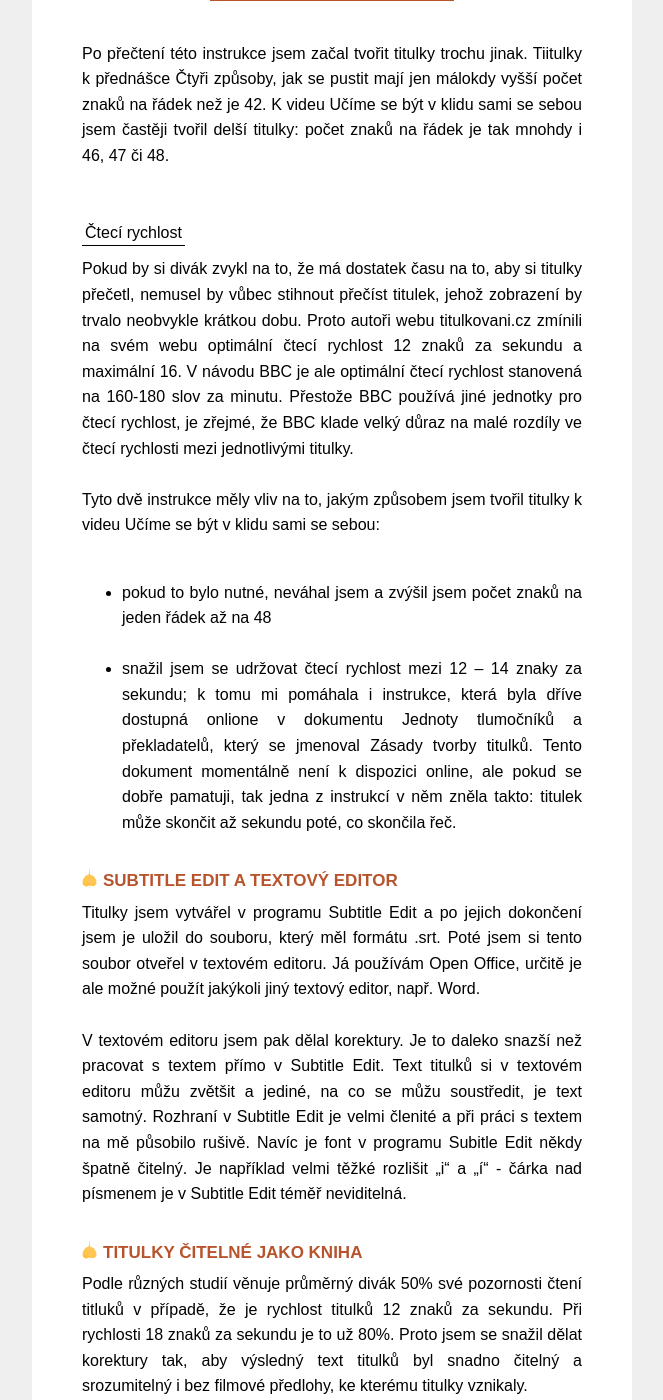
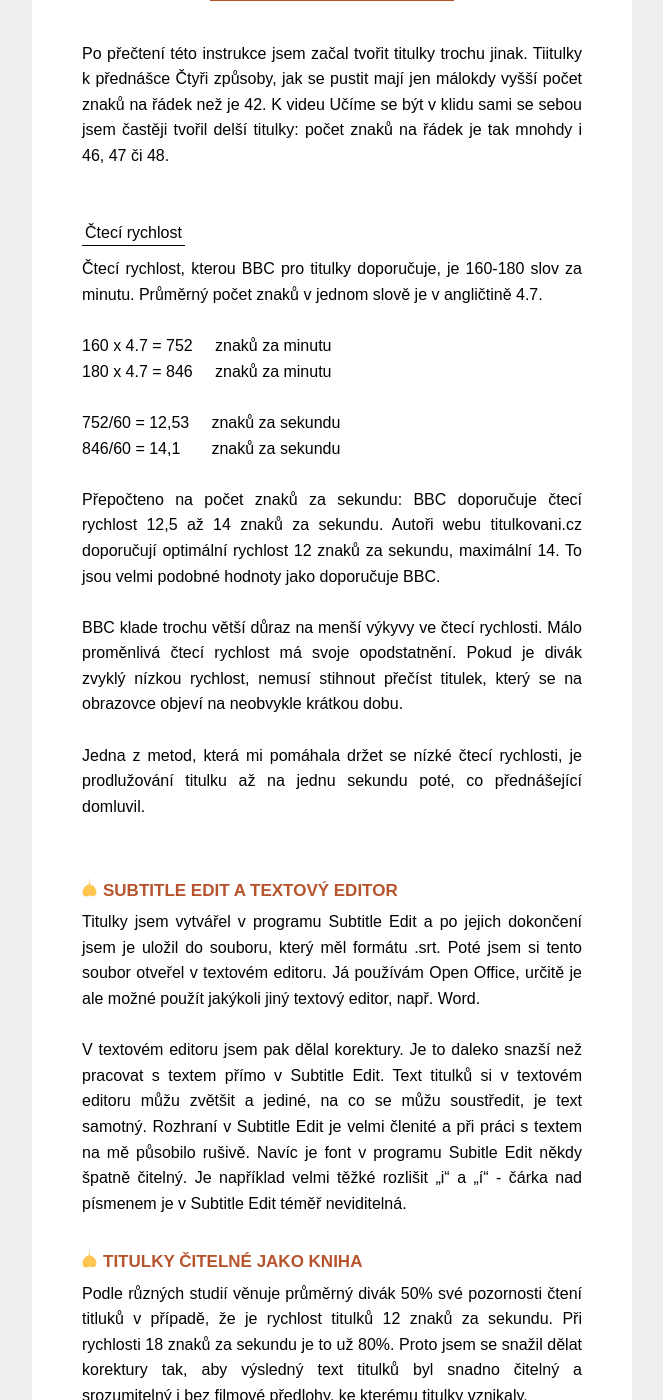
Before and after one commit to Borek78/jak-tvorit-panditu, a Jekyll site: the page built from titulky-pro-cteni.md, in a window 1280 px wide and 1400 px high, scrolled down 3253 px. Shown: the whole window, without its empty margins (308-971 px from the left). Built offline with Jekyll 4.4.1, drawn with Linux system fonts in a browser that asks for light colours.

Commit message:
pracuju na jak tvorit titulky

```diff
--- a/content/titulky-pro-cteni/2-titulky-pro-cteni-37-znaku.md
+++ b/content/titulky-pro-cteni/2-titulky-pro-cteni-37-znaku.md
@@ -28,13 +28,19 @@ Po přečtení této instrukce jsem začal tvořit titulky trochu jinak. Tiitulk
 <br><br><br>
 
 <div class="underline">Čtecí rychlost</div>
-Pokud by si divák zvykl na to, že má dostatek času na to, aby si titulky přečetl, nemusel by vůbec stihnout přečíst titulek, jehož zobrazení by trvalo neobvykle krátkou dobu. Proto autoři webu titulkovani.cz zmínili na svém webu optimální čtecí rychlost 12 znaků za sekundu a maximální 16. V návodu BBC je ale optimální čtecí rychlost stanovená na 160-180 slov za minutu. Přestože BBC používá jiné jednotky pro čtecí rychlost, je zřejmé, že BBC klade velký důraz na malé rozdíly ve čtecí rychlosti mezi jednotlivými titulky. <br><br>
+Čtecí rychlost, kterou BBC pro titulky doporučuje, je 160-180 slov za minutu. Průměrný počet znaků v jednom slově je v angličtině 4.7. <br><br>
 
-Tyto dvě instrukce měly vliv na to, jakým způsobem jsem tvořil titulky k videu Učíme se být v klidu sami se sebou: <br><br>
+160 x 4.7 = 752 &nbsp; &nbsp; <span> </span> znaků za minutu<br>
+180 x 4.7 = 846 &nbsp; &nbsp; znaků za minutu<br><br>
 
-- pokud to bylo nutné, neváhal jsem a zvýšil jsem počet znaků na jeden řádek až na 48<br><br>
+752/60 = 12,53 &nbsp; &nbsp; znaků za sekundu<br>
+846/60 = 14,1 &nbsp; &nbsp; &nbsp; znaků za sekundu<br><br>
 
-- snažil jsem se udržovat čtecí rychlost mezi 12 – 14 znaky za sekundu; k tomu mi pomáhala i instrukce, která byla dříve dostupná onlione v dokumentu Jednoty tlumočníků a překladatelů, který se jmenoval Zásady tvorby titulků. Tento dokument momentálně není k dispozici online, ale pokud se dobře pamatuji, tak jedna z instrukcí v něm zněla takto: titulek může skončit až sekundu poté, co skončila řeč.
+Přepočteno na počet znaků za sekundu: BBC doporučuje čtecí rychlost 12,5 až 14 znaků za sekundu. Autoři webu titulkovani.cz doporučují optimální rychlost 12 znaků za sekundu, maximální 14. To jsou velmi podobné hodnoty jako doporučuje BBC. <br><br>
+
+BBC klade trochu větší důraz na menší výkyvy ve čtecí rychlosti. Málo proměnlivá čtecí rychlost má svoje opodstatnění. Pokud je divák zvyklý nízkou rychlost, nemusí stihnout přečíst titulek, který se na obrazovce objeví na neobvykle krátkou dobu. <br><br>
+
+Jedna z metod, která mi pomáhala držet se nízké čtecí rychlosti, je prodlužování titulku až na jednu sekundu poté, co přednášející domluvil. <br><br>
 
 ### SUBTITLE EDIT A TEXTOVÝ EDITOR
 
```
